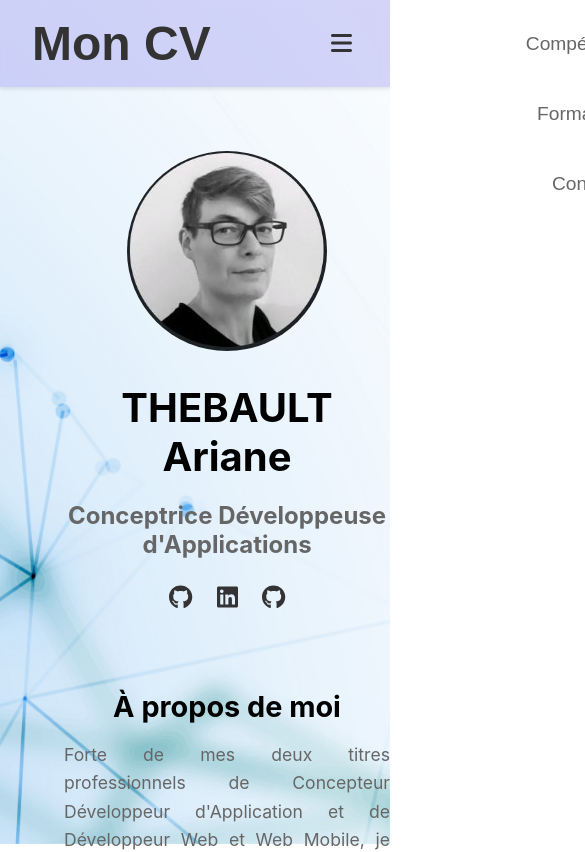
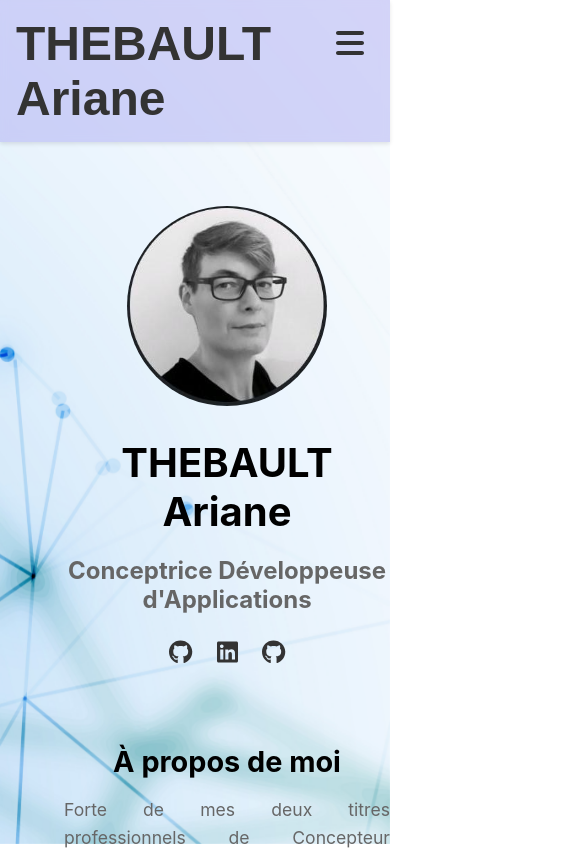
Before and after one commit to ArianeThe/mon-cv, a React (Create React App) app: page / in a window 390 px wide. Shown: the top 852 px of the page, 585 px wide, since content can reach past the window. Built offline with nearby package versions, Linux system fonts and the light colour scheme.

Commit message:
Maj Navbar

```diff
--- a/src/components/Navbar.js
+++ b/src/components/Navbar.js
@@ -1,5 +1,5 @@
-import React, { useState } from 'react';
-import { Link, NavLink } from 'react-router-dom';
+import React, { useState, useEffect } from 'react';
+import { Link, NavLink, useLocation } from 'react-router-dom';
 import { FontAwesomeIcon } from '@fortawesome/react-fontawesome';
 import { faBars, faTimes } from '@fortawesome/free-solid-svg-icons';
 import '../styles/Navbar.scss';
@@ -7,6 +7,7 @@ import '../styles/Navbar.scss';
 function Navbar() {
 
   const [isOpen, setIsOpen] = useState(false);
+
 
   const toggleMenu = () => {
     setIsOpen(!isOpen);
@@ -21,16 +22,19 @@ function Navbar() {
     <nav className="navbar">
       <div className="navbar-content">
 
-          <Link to="/" className="nav-brand" onClick={closeMenu}>
-          Mon CV
+      <Link to="/" className="nav-brand" onClick={closeMenu}>
+          THEBAULT Ariane
         </Link>
 
-        <button className="menu-toggle" onClick={toggleMenu}>
+        <button
+          className="menu-toggle"
+          onClick={toggleMenu}
+          aria-label="Menu principal"
+        >
           <FontAwesomeIcon icon={isOpen ? faTimes : faBars} />
         </button>
 
         <div className={`nav-links ${isOpen ? 'active' : ''}`}>
-
           <NavLink to="/" onClick={closeMenu}>
             Accueil
           </NavLink>
--- a/src/styles/Navbar.scss
+++ b/src/styles/Navbar.scss
@@ -4,18 +4,20 @@
     -webkit-backdrop-filter: blur(5px);
     box-shadow: 0 2px 4px rgba(0, 0, 0, 0.1);
     padding: 1rem 0;
-    transition: background-color 0.3s ease;
-    position: relative;
-    z-index: 1000;
+    position: fixed;
+    top: 0;
+    left: 0;
+    right: 0;
+    z-index: 9000;
+    width: 100%;
 
     .navbar-content {
-      max-width: 1200px;
-      margin: 0 auto;
+      width: 90%;
+      margin: 0;
       display: flex;
       justify-content: space-between;
       align-items: center;
-      padding: 0 2rem;
-      position: relative;
+      padding: 0 1rem;
     }
 
     .nav-brand {
@@ -24,34 +26,35 @@
       color: #333;
       text-decoration: none;
       font-family: fantasy;
-      position: relative;
-      z-index: 1002;
     }
 
     .menu-toggle {
       display: none;
       background: none;
       border: none;
-      font-size: 1.5rem;
+      font-size: 2rem;
       color: #333;
       cursor: pointer;
-      position: relative;
-      z-index: 1002;
+      padding: 10px;
     }
 
     .nav-links {
       display: flex;
       gap: 2rem;
-      font-family: fantasy;
-      font-size: 1.5rem;
+      margin: 0;
+      padding: 0;
+
 
       a {
         color: #666;
         text-decoration: none;
         transition: color 0.3s ease;
+        font-size: 1.2rem;
+        padding: 10px;
 
         &:hover {
           color: #333;
+
         }
 
         &.active {
@@ -62,40 +65,48 @@
     }
 
     @media (max-width: 768px) {
+
+      .navbar-content{
+      flex-direction: column;
+      align-items: stretch;
+      }
+
       .menu-toggle {
         display: block;
+        position: absolute;
+        top: 1rem;
+        right: 1rem;
       }
 
       .nav-links {
-        position: fixed;
-        top: 0;
-        left: 0;
-        right: 0;
-        bottom: 0;
-        background-color: rgba(255, 255, 255, 0.98);
+        display: none;
         flex-direction: column;
-        justify-content: center;
-        align-items: center;
-        gap: 2rem;
-        transform: translateX(100%);
-        transition: transform 0.3s ease-in-out;
-        z-index: 1001;
+        width: 100%;
+        text-align: center;
+        padding: 1rem 0;
+        gap: 0;
 
         &.active {
-          transform: translateX(0);
+          display: flex;
         }
 
         a {
-          font-size: 1.2rem;
-          padding: 0.5rem 1rem;
-          display: block;
           width: 100%;
-          text-align: center;
+          padding: 1rem;
+          border-top: 1px solid rgba(0, 0, 0, 0.1);
+
+          &:last-child {
+            border-bottom: 1px solid rgba(0, 0, 0, 0.1);
+          }
         }
       }
     }
+  }
 
-    &.scrolled {
-      background-color: rgba(255, 255, 255, 0.95);
-    }
+  body.menu-open {
+    overflow: hidden;
   }
+
+  .main-content {
+    padding-top: 80px;
+  z-index: 1001;}
```
